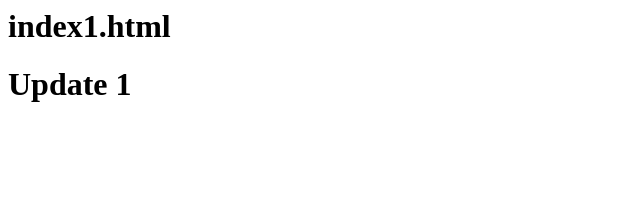
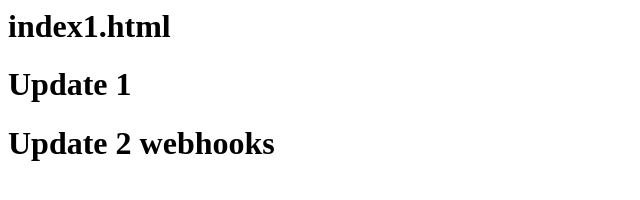
Before and after one commit to mrmuralisg/jenkinsrepo, a plain HTML site: page index.html in a window 1280 px wide. Shown: the whole page, without its empty margins (0-640 px from the left). Drawn offline with Linux system fonts and the light colour scheme.

Commit message:
webhoomks coomit

```diff
--- a/index.html
+++ b/index.html
@@ -3,4 +3,6 @@
 
 <h1> Update 1 </h1>
 
+<h1> Update 2 webhooks </h1>
+
 </html>
```
